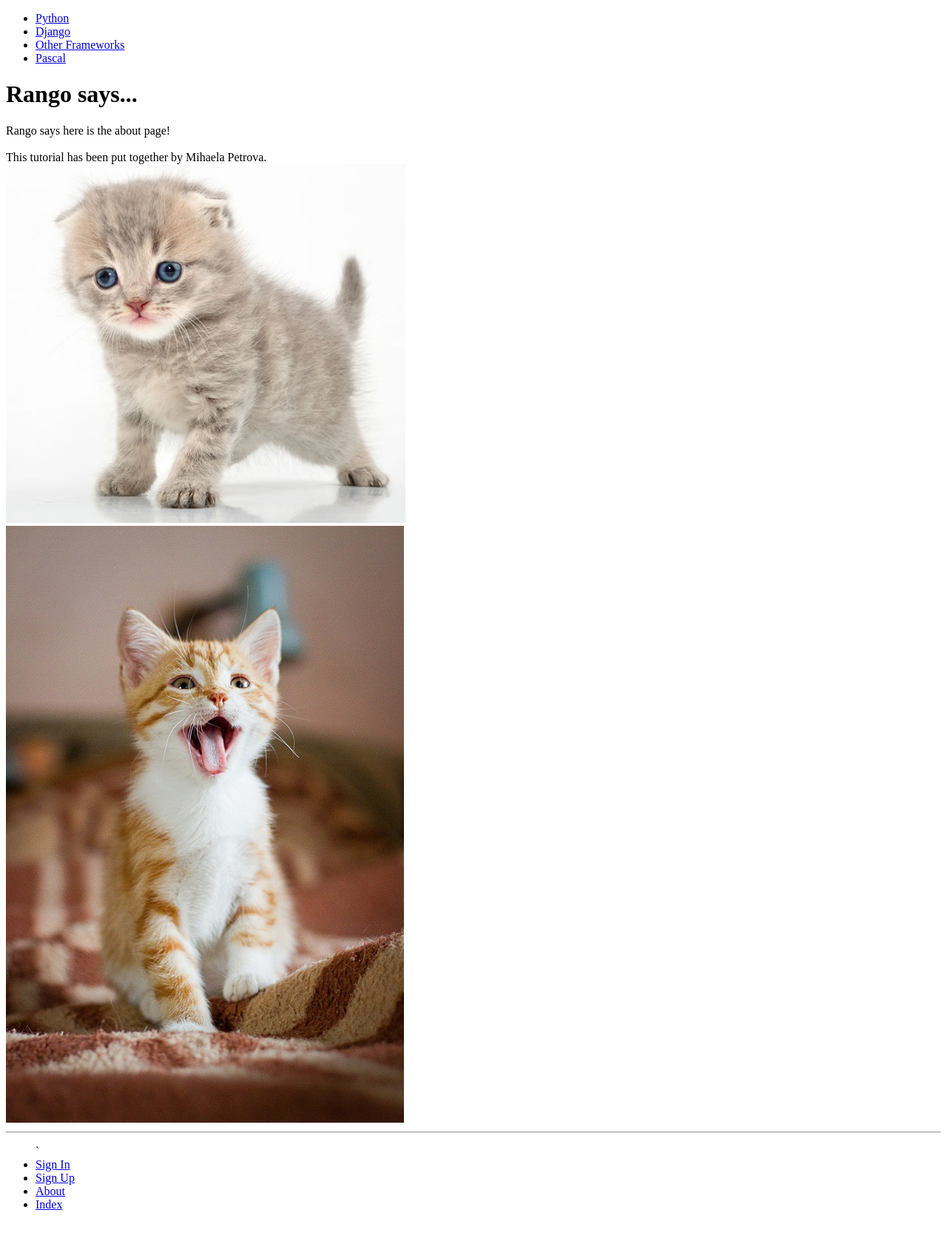
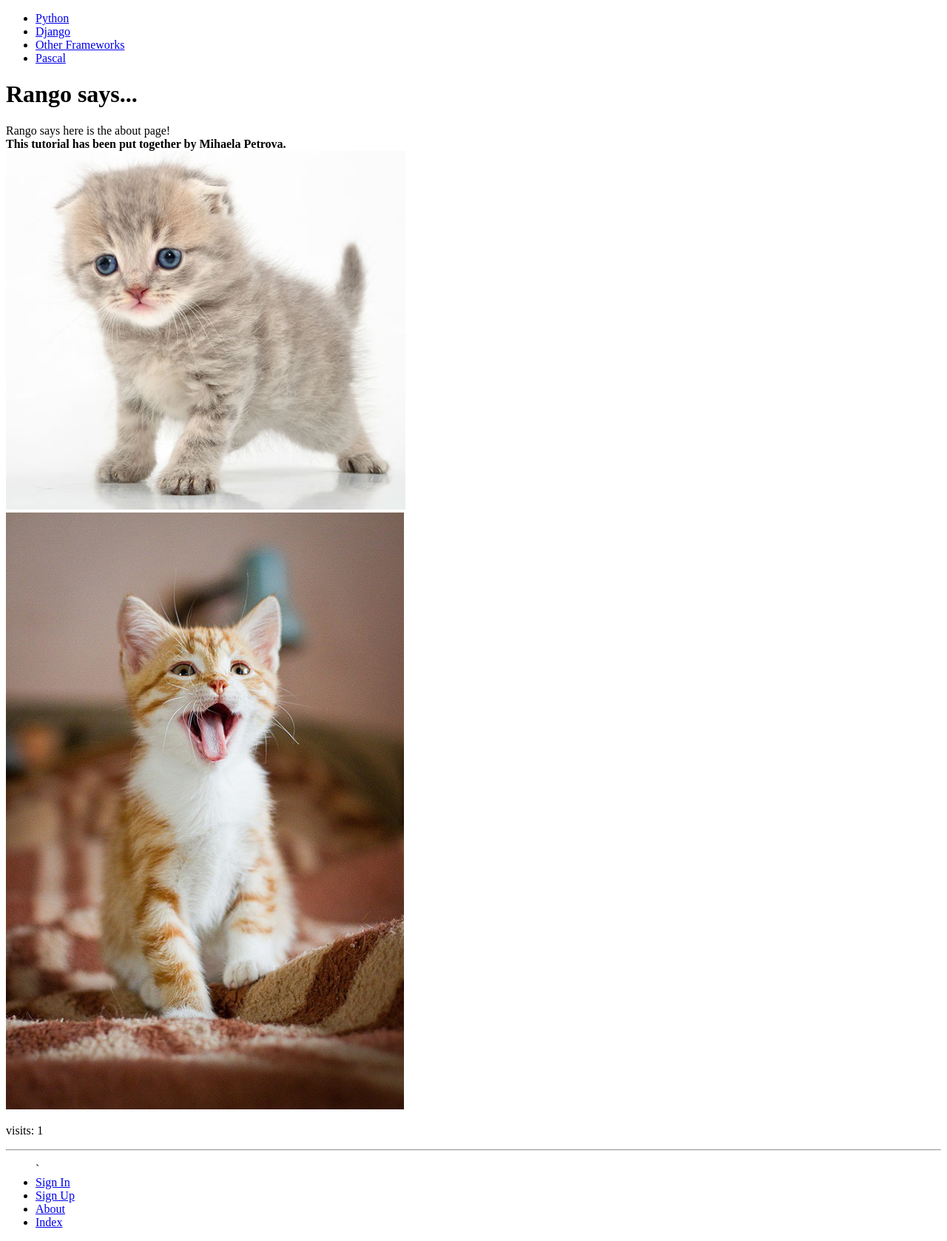
Before and after one commit to 2270488p/tango_with_django_project, a Django app: page /about/ in a window 1280 px wide. Shown: the whole page at 74% size. Before the commit the page ends 1636 px from the top, so only its background shows below. Run offline with Django 3.2, Linux system fonts and the light colour scheme; data comes from the database, SQL or seed files in the repository; both versions use the stored data as it was after the commit.

Commit message:
Chapter 10

```diff
--- a/rango/views.py
+++ b/rango/views.py
@@ -9,20 +9,36 @@
 from django.contrib.auth import authenticate, login, logout
 from django.core.urlresolvers import reverse
 from django.contrib.auth.decorators import login_required
+from datetime import datetime
 
 def index(request):
 
+    request.session.set_test_cookie()
     category_list = Category.objects.order_by('-likes')[:5]
     page_list = Page.objects.order_by('-views')[:5]
     context_dict = {'categories': category_list, 'pages': page_list}
 
-    # Return a rendered response to send to the client.
-    return render(request, 'rango/index.html', context_dict)
+    visitor_cookie_handler(request)
+    context_dict['visits'] = request.session['visits']
+
+    response = render(request, 'rango/index.html', context_dict)
+
+    return response
     # return HttpResponse("Rango says hey there partner! <br/> <a href='/rango/about/'>About</a>")
 
 def about(request):
-    context_dict = {}
-    return render(request, 'rango/about.html', context_dict)
+
+   # if request.session.test_cookie_worked():
+    #    print("TEST COOKIE WORKED!")
+    #    request.session.delete_test_cookie()
+
+    context_dict = {'boldmessage': "This tutorial has been put together by Mihaela Petrova."}
+
+    visitor_cookie_handler(request)
+    context_dict['visits'] = request.session['visits']
+
+    response = render(request, 'rango/about.html', context_dict)
+    return response
     # return HttpResponse("Rango says here is the about page. <br/> <a href='/rango/'>Index</a>")
 
 def show_category(request, category_name_slug):
@@ -145,3 +161,29 @@
 def user_logout(request):
     logout(request)
     return HttpResponseRedirect(reverse('index'))
+
+def get_server_side_cookie(request, cookie, default_val=None):
+
+    val = request.session.get(cookie)
+    if not val:
+        val = default_val
+    return val
+
+def visitor_cookie_handler(request):
+
+    visits = int(get_server_side_cookie(request, 'visits', '1'))
+
+    last_visit_cookie = get_server_side_cookie(request,
+                                               'last_visit',
+                                               str(datetime.now()))
+    last_visit_time = datetime.strptime(last_visit_cookie[:-7],
+                                        '%Y-%m-%d %H:%M:%S')
+
+    if (datetime.now() - last_visit_time).days > 0:
+        visits = visits + 1
+        request.session['last_visit'] = str(datetime.now())
+
+    else:
+        request.session['last_visit'] = last_visit_cookie
+
+    request.session['visits'] = visits
--- a/templates/rango/about.html
+++ b/templates/rango/about.html
@@ -8,7 +8,6 @@
 	<div>
 		Rango says here is the about page! <br />
            	<strong>{{ boldmessage }}</strong> <br />
-		This tutorial has been put together by Mihaela Petrova.
     	</div>
 
 	<div>
@@ -20,4 +19,6 @@
     		<img src="{{ MEDIA_URL}}cat.jpg"
                   	alt = "Picture of a Cat" />
     	</div>
+
+	<p>visits: {{ visits }}</p>
 {% endblock %}
--- a/templates/rango/index.html
+++ b/templates/rango/index.html
@@ -7,6 +7,8 @@
 
 {% block body_block %}
 	<h1>Rango says...</h1>
+
+	<p>visits: {{ visits }}</p>
 
 	<div>
 		{% if user.is_authenticated %}
```
Also changed, not shown: db.sqlite3, media/profile_images/testuser_gPbnfIM.jpg (added), tango_with_django_project/settings.py (line endings or trailing spaces).
